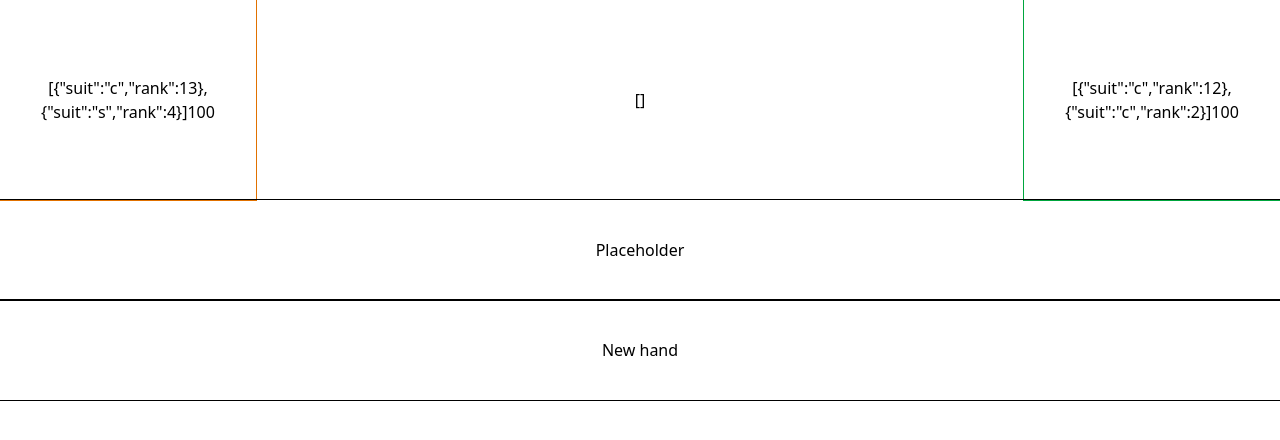
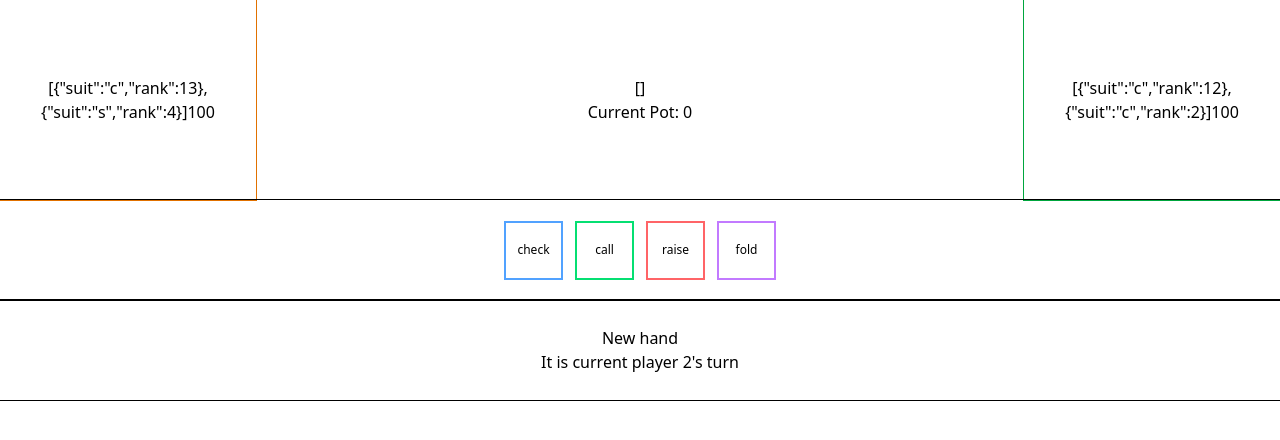
Before and after one commit to HarStu/headsup, a React (Vite) app: page / in a window 1280 px wide. Shown: the top 440 px of the page. Built offline with nearby package versions, Linux system fonts and the light colour scheme.

Commit message:
Implement buttons into wireframe frontend

```diff
--- a/src/App.tsx
+++ b/src/App.tsx
@@ -1,6 +1,6 @@
 import { useState, useEffect } from 'react'
-import type { Hand } from './game.ts'
-import { generateHand } from './game.ts'
+import type { Hand, Act } from './game.ts'
+import { generateHand, processAction } from './game.ts'
 import './App.css'
 
 
@@ -11,9 +11,22 @@ function App() {
 
   const playersAndBoardRowClass = "flex flex-row basis-1/4"
   const playerInfoClass = "flex w-[20%] items-center justify-center text-center"
-  const boardClass = "flex flex-grow items-center justify-center"
+  const boardClass = "flex flex-col flex-grow items-center justify-center"
   const buttonRowClass = "flex flex-row basis-1/8 items-center justify-center"
-  const contextRowClass = "flex basis-1/8 items-center justify-center"
+  const buttonGridClass = "grid grid-cols-4 gap-4 max-w-fit h-11/20"
+  const buttonClass = "flex aspect-square w-full h-full items-center justify-center text-xs outline outline-2"
+  const contextRowClass = "flex flex-col basis-1/8 items-center justify-center"
+
+  // utility function to take a given act
+  const takeAction = (hand: Hand, act: Act) => {
+    if (hand.actionOn === 1) {
+      console.log(`Player 1 doing a ${act}`)
+      setHand(processAction(hand, { 'act': act, wager: hand.p1.wager }))
+    } else {
+      console.log(`Player 2 doing a ${act}`)
+      setHand(processAction(hand, { 'act': act, wager: hand.p2.wager }))
+    }
+  }
 
   return (
     <div className="flex flex-col w-screen h-screen">
@@ -23,7 +36,12 @@ function App() {
           {JSON.stringify(hand.p1.holeCards) + JSON.stringify(hand.p1.stack)}
         </div>
         <div className={boardClass}>
-          {JSON.stringify(hand.board)}
+          <div>
+            {JSON.stringify(hand.board)}
+          </div>
+          <div>
+            {`Current Pot: ${hand.pot}`}
+          </div>
         </div>
         <div className={playerInfoClass + " outline outline-green-600"}>
           {JSON.stringify(hand.p2.holeCards) + JSON.stringify(hand.p2.stack)}
@@ -31,11 +49,29 @@ function App() {
       </div>
       {/* Row containing buttons */}
       <div className={buttonRowClass + " outline"}>
-        Placeholder
+        <div className={buttonGridClass}>
+          <div className={buttonClass + " outline-blue-400"} onClick={() => takeAction(hand, 'check')}>
+            check
+          </div>
+          <div className={buttonClass + " outline-green-400"} onClick={() => takeAction(hand, 'call')}>
+            call
+          </div>
+          <div className={buttonClass + " outline-red-400"} onClick={() => takeAction(hand, 'raise')}>
+            raise
+          </div>
+          <div className={buttonClass + " outline-purple-400"} onClick={() => takeAction(hand, 'fold')}>
+            fold
+          </div>
+        </div>
       </div>
       {/* Row containing information about the current context of the game*/}
       <div className={contextRowClass + " outline"}>
-        {hand.context}
+        <div>
+          {hand.context}
+        </div>
+        <div>
+          {`It is current player ${hand.actionOn}'s turn`}
+        </div>
       </div>
     </div >
   )
--- a/src/game.ts
+++ b/src/game.ts
@@ -42,7 +42,7 @@ type Player = {
 type Result = 'undetermined' | 'tie' | 1 | 2
 
 // categories of action which can be taken on a player's turn
-type Act = 'check' | 'call' | 'raise' | 'fold'
+export type Act = 'check' | 'call' | 'raise' | 'fold'
 
 // action the player is taking -- Action + a potential wager acount
 type Action = {
@@ -51,7 +51,7 @@ type Action = {
 }
 
 // a Hand is a round of play
-type Hand = {
+export type Hand = {
   // the cards that we're drawing from
   deck: Deck
   // the cards present on the table
@@ -143,27 +143,33 @@ export function generateHand(): Hand {
 }
 
 // Process a player's action and return the new state of the Hand
-function processAction(hand: Hand, action: Action): Hand {
+export function processAction(hand: Hand, action: Action): Hand {
+  console.log('Making clone')
   let newHand: Hand = structuredClone(hand);
 
   // create shorthand pointer to the 'live player' vs the 'other player', based on who the action is on
   let livePlayer: Player;
   let otherPlayer: Player;
   if (newHand.actionOn === 1) {
+    console.log('Live player is 1')
     livePlayer = newHand.p1;
     otherPlayer = newHand.p2;
   } else {
+    console.log('Live player is 2')
     livePlayer = newHand.p2;
     otherPlayer = newHand.p1;
   }
 
   if (action.act === 'fold') {
     // in the case of a fold, the other player immediately wins the hand
+    console.log('Action is fold')
     newHand.winner = otherPlayer.id
     newHand.context = `Player ${livePlayer} has folded. Player ${otherPlayer.id} wins`
     return newHand;
   } else if (action.act === 'check') {
     // in the case of a check, the hand ALWAYS advances to the next street
+    // this is a little shortcut because we're just playing heads up
+    console.log('Action is check')
     if (livePlayer.wager === otherPlayer.wager) {
 
     } else {
```
